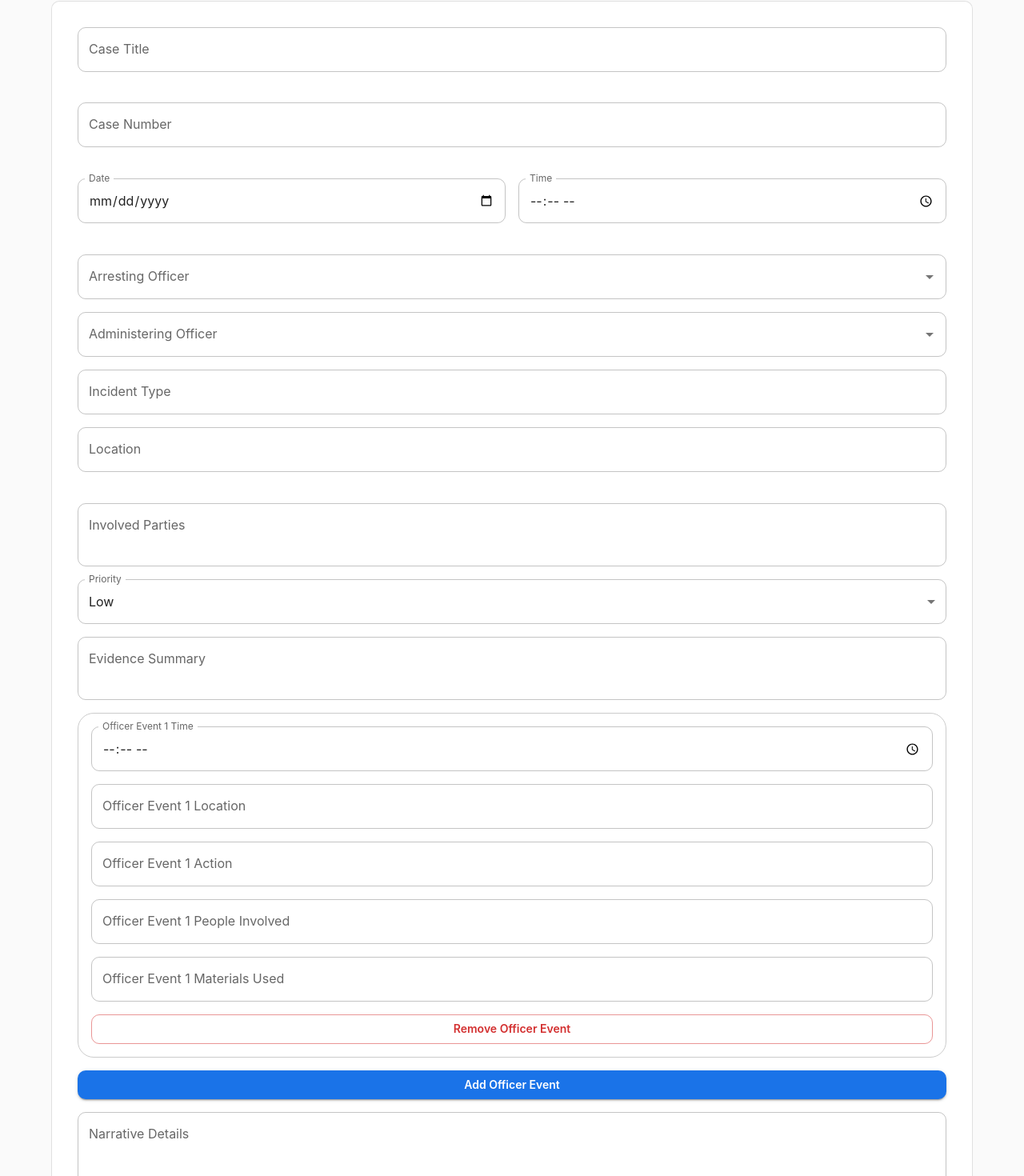
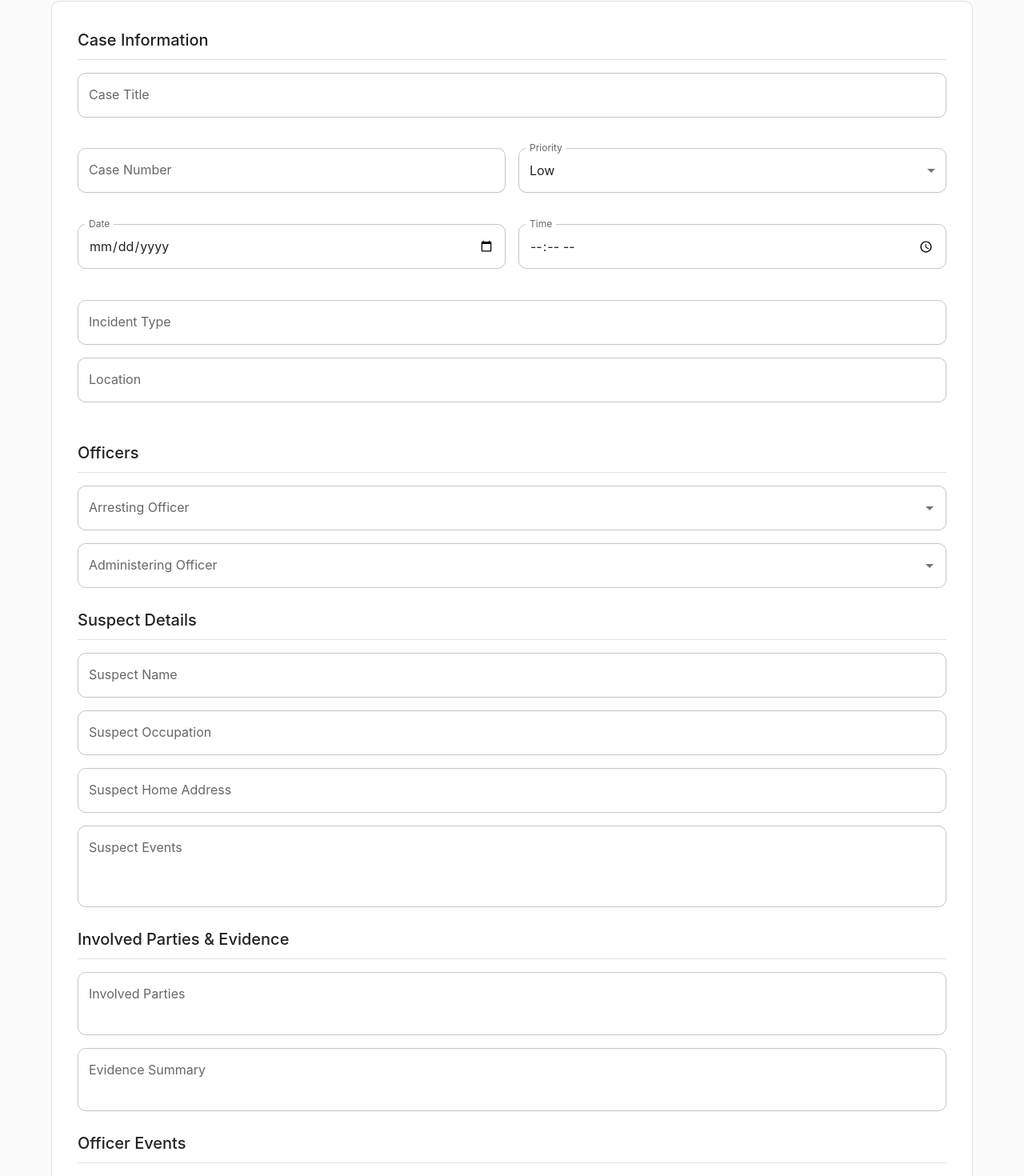
Before and after one commit to JomarMonreal/Investigation-Report-Maker, a React (Vite) app in the folder investigation-report-maker/: page /reports/new in a window 1280 px wide. Shown: the part 277-1747 px from the top of the page at 80% size. Built offline with nearby package versions, Linux system fonts and the light colour scheme.

Commit message:
feat: restructure PoliceCaseDetailsForm for improved layout and organization

```diff
--- a/investigation-report-maker/src/components/PoliceCaseDetailsForm.tsx
+++ b/investigation-report-maker/src/components/PoliceCaseDetailsForm.tsx
@@ -1,7 +1,7 @@
 import * as React from "react";
 import {
   Box,
-  Button, // Re-added Button import
+  Button,
   FormControl,
   InputLabel,
   MenuItem,
@@ -9,12 +9,14 @@ import {
   Stack,
   TextField,
   Autocomplete,
-  createFilterOptions
+  createFilterOptions,
+  Typography,
+  Divider
 } from "@mui/material";
-import type { PoliceCaseDetails, CasePriority } from "../types/PoliceCaseDetails"; // Ensure types are imported
-import { usePoliceOfficerContext } from "../context/PoliceOfficerContext"; // Import context
+import type { SelectChangeEvent } from "@mui/material";
+import type { PoliceCaseDetails, CasePriority } from "../types/PoliceCaseDetails";
+import { usePoliceOfficerContext } from "../context/PoliceOfficerContext";
 import { useNavigate } from "react-router-dom";
-
 
 export interface PoliceCaseDetailsFormProps {
   readonly value: PoliceCaseDetails;
@@ -31,17 +33,22 @@ export const PoliceCaseDetailsForm: React.FC<PoliceCaseDetailsFormProps> = ({
   onChange,
   disabled
 }) => {
-  const [touched, setTouched] = React.useState<Record<keyof PoliceCaseDetails, boolean>>({});
-  const { officers } = usePoliceOfficerContext(); // Use officers from context
+  const [touched, setTouched] = React.useState<
+    Partial<Record<keyof PoliceCaseDetails, boolean>>
+  >({});
+  const { officers } = usePoliceOfficerContext();
   const navigate = useNavigate();
 
   const handleAddNewOfficer = () => {
     navigate("/police-officer-management");
   };
 
-  const setField = React.useCallback(<K extends keyof PoliceCaseDetails>(key: K, next: PoliceCaseDetails[K]) => {
+  const setField = React.useCallback(
+    <K extends keyof PoliceCaseDetails>(key: K, next: PoliceCaseDetails[K]) => {
       onChange({ ...value, [key]: next });
-  }, [onChange, value]); // Memoized to prevent re-creation on every render
+    },
+    [onChange, value]
+  );
 
   const err = (k: keyof PoliceCaseDetails) =>
     touched[k] && !required(String(value[k] ?? ""));
@@ -64,45 +71,58 @@ export const PoliceCaseDetailsForm: React.FC<PoliceCaseDetailsFormProps> = ({
         { time: "", location: "", action: "", peopleInvolved: "", materialsUsed: "" }
       ]);
     }
-  }, [value.officerEvents.length, setField]); // Added missing dependencies
+  }, [value.officerEvents.length, setField]);
 
   const incidentTypes = [
-    "Theft",
     "Assault",
-    "Fraud",
-    "Vandalism",
-    "Robbery",
-    "Kidnapping",
-    "Illegal Drugs",
+    "Carnapping",
     "Cybercrime",
     "Domestic Violence",
+    "Fraud",
+    "Homicide",
     "Human Trafficking",
+    "Illegal Drugs",
+    "Kidnapping",
     "Murder",
-    "Homicide",
-    "Carnapping",
-    "Physical Injury"
+    "Physical Injury",
+    "Robbery",
+    "Theft",
+    "Vandalism"
   ];
 
   const filter = createFilterOptions<string>();
 
   return (
     <Box component="form" noValidate autoComplete="off">
+      <Stack spacing={3}>
+        {/* Case Information */}
+        <Box>
+          <Typography variant="h6" sx={{ mb: 1 }}>
+            Case Information
+          </Typography>
+          <Divider sx={{ mb: 2 }} />
+
           <Stack spacing={2}>
-        {/* Case Details */}
             <TextField
               label="Case Title"
               value={value.caseTitle}
-          onChange={(e: React.ChangeEvent<HTMLInputElement>) => setField("caseTitle", e.target.value)}
+              onChange={(e: React.ChangeEvent<HTMLInputElement>) =>
+                setField("caseTitle", e.target.value)
+              }
               onBlur={() => setTouched((t) => ({ ...t, caseTitle: true }))}
               error={!!err("caseTitle")}
               helperText={err("caseTitle") ? "Required" : " "}
               disabled={disabled}
               fullWidth
             />
+
+            <Stack direction={{ xs: "column", sm: "row" }} spacing={2}>
               <TextField
                 label="Case Number"
                 value={value.caseNumber}
-          onChange={(e: React.ChangeEvent<HTMLInputElement>) => setField("caseNumber", e.target.value)}
+                onChange={(e: React.ChangeEvent<HTMLInputElement>) =>
+                  setField("caseNumber", e.target.value)
+                }
                 onBlur={() => setTouched((t) => ({ ...t, caseNumber: true }))}
                 error={!!err("caseNumber")}
                 helperText={err("caseNumber") ? "Required" : " "}
@@ -110,12 +130,34 @@ export const PoliceCaseDetailsForm: React.FC<PoliceCaseDetailsFormProps> = ({
                 fullWidth
               />
 
+              <FormControl fullWidth disabled={disabled} error={!!err("priority")}>
+                <InputLabel id="priority-label">Priority</InputLabel>
+                <Select
+                  labelId="priority-label"
+                  label="Priority"
+                  value={value.priority}
+                  onChange={(e: SelectChangeEvent<CasePriority>) =>
+                    setField("priority", e.target.value as CasePriority)
+                  }
+                  onBlur={() => setTouched((t) => ({ ...t, priority: true }))}
+                >
+                  {priorities.map((p) => (
+                    <MenuItem key={p} value={p}>
+                      {p}
+                    </MenuItem>
+                  ))}
+                </Select>
+              </FormControl>
+            </Stack>
+
             <Stack direction={{ xs: "column", sm: "row" }} spacing={2}>
               <TextField
                 label="Date"
                 type="date"
                 value={value.date}
-            onChange={(e: React.ChangeEvent<HTMLInputElement>) => setField("date", e.target.value)}
+                onChange={(e: React.ChangeEvent<HTMLInputElement>) =>
+                  setField("date", e.target.value)
+                }
                 onBlur={() => setTouched((t) => ({ ...t, date: true }))}
                 error={!!err("date")}
                 helperText={err("date") ? "Required" : " "}
@@ -127,7 +169,9 @@ export const PoliceCaseDetailsForm: React.FC<PoliceCaseDetailsFormProps> = ({
                 label="Time"
                 type="time"
                 value={value.time}
-            onChange={(e: React.ChangeEvent<HTMLInputElement>) => setField("time", e.target.value)}
+                onChange={(e: React.ChangeEvent<HTMLInputElement>) =>
+                  setField("time", e.target.value)
+                }
                 onBlur={() => setTouched((t) => ({ ...t, time: true }))}
                 error={!!err("time")}
                 helperText={err("time") ? "Required" : " "}
@@ -138,40 +182,11 @@ export const PoliceCaseDetailsForm: React.FC<PoliceCaseDetailsFormProps> = ({
             </Stack>
 
             <Autocomplete
-          options={[...officers.map((o) => o.name), "+ Add New Officer"]}
-          value={value.assignedOfficer}
-          onChange={(event, newValue) => {
-            if (newValue === "+ Add New Officer") {
-              handleAddNewOfficer();
-            } else {
-              setField("assignedOfficer", newValue || "");
-            }
-          }}
-          renderInput={(params) => <TextField {...params} label="Arresting Officer" fullWidth />}
-          disabled={disabled}
-        />
-
-        <Autocomplete
-          options={[...officers.map((o) => o.name), "+ Add New Officer"]}
-          value={value.administeringOfficer}
-          onChange={(event, newValue) => {
-            if (newValue === "+ Add New Officer") {
-              handleAddNewOfficer();
-            } else {
-              setField("administeringOfficer", newValue || "");
-            }
-          }}
-          renderInput={(params) => <TextField {...params} label="Administering Officer" fullWidth />}
-          disabled={disabled}
-        />
-
-        <Autocomplete
               freeSolo
               options={incidentTypes}
               filterOptions={(options, params) => {
                 const filtered = filter(options, params);
 
-            // Suggest the input value if it doesn't exist in the options
                 if (params.inputValue !== "" && !options.includes(params.inputValue)) {
                   filtered.push(params.inputValue);
                 }
@@ -182,25 +197,125 @@ export const PoliceCaseDetailsForm: React.FC<PoliceCaseDetailsFormProps> = ({
               onChange={(_, newValue) => {
                 setField("incidentType", newValue || "");
               }}
-          renderInput={(params) => <TextField {...params} label="Incident Type" fullWidth />}
+              renderInput={(params) => (
+                <TextField {...params} label="Incident Type" fullWidth />
+              )}
               disabled={disabled}
             />
 
             <TextField
               label="Location"
               value={value.location}
-          onChange={(e: React.ChangeEvent<HTMLInputElement>) => setField("location", e.target.value)}
+              onChange={(e: React.ChangeEvent<HTMLInputElement>) =>
+                setField("location", e.target.value)
+              }
               onBlur={() => setTouched((t) => ({ ...t, location: true }))}
               error={!!err("location")}
               helperText={err("location") ? "Required" : " "}
               disabled={disabled}
               fullWidth
             />
+          </Stack>
+        </Box>
 
+        {/* Officers */}
+        <Box>
+          <Typography variant="h6" sx={{ mb: 1 }}>
+            Officers
+          </Typography>
+          <Divider sx={{ mb: 2 }} />
+
+          <Stack spacing={2}>
+            <Autocomplete
+              options={[...officers.map((o) => o.name), "+ Add New Officer"]}
+              value={value.assignedOfficer}
+              onChange={(_, newValue) => {
+                if (newValue === "+ Add New Officer") {
+                  handleAddNewOfficer();
+                } else {
+                  setField("assignedOfficer", newValue || "");
+                }
+              }}
+              renderInput={(params) => (
+                <TextField {...params} label="Arresting Officer" fullWidth />
+              )}
+              disabled={disabled}
+            />
+
+            <Autocomplete
+              options={[...officers.map((o) => o.name), "+ Add New Officer"]}
+              value={value.administeringOfficer}
+              onChange={(_, newValue) => {
+                if (newValue === "+ Add New Officer") {
+                  handleAddNewOfficer();
+                } else {
+                  setField("administeringOfficer", newValue || "");
+                }
+              }}
+              renderInput={(params) => (
+                <TextField {...params} label="Administering Officer" fullWidth />
+              )}
+              disabled={disabled}
+            />
+          </Stack>
+        </Box>
+
+        {/* Suspect Details */}
+        <Box>
+          <Typography variant="h6" sx={{ mb: 1 }}>
+            Suspect Details
+          </Typography>
+          <Divider sx={{ mb: 2 }} />
+
+          <Stack spacing={2}>
+            <TextField
+              label="Suspect Name"
+              value={value.suspectName}
+              onChange={(e) => setField("suspectName", e.target.value)}
+              disabled={disabled}
+              fullWidth
+            />
+            <TextField
+              label="Suspect Occupation"
+              value={value.suspectOccupation}
+              onChange={(e) => setField("suspectOccupation", e.target.value)}
+              disabled={disabled}
+              fullWidth
+            />
+            <TextField
+              label="Suspect Home Address"
+              value={value.suspectHomeAddress}
+              onChange={(e) => setField("suspectHomeAddress", e.target.value)}
+              disabled={disabled}
+              fullWidth
+            />
+            <TextField
+              label="Suspect Events"
+              value={value.suspectEvents}
+              onChange={(e) => setField("suspectEvents", e.target.value)}
+              disabled={disabled}
+              fullWidth
+              multiline
+              minRows={3}
+              placeholder="Describe events related to the suspect."
+            />
+          </Stack>
+        </Box>
+
+        {/* Involved Parties & Evidence */}
+        <Box>
+          <Typography variant="h6" sx={{ mb: 1 }}>
+            Involved Parties & Evidence
+          </Typography>
+          <Divider sx={{ mb: 2 }} />
+
+          <Stack spacing={2}>
             <TextField
               label="Involved Parties"
               value={value.involvedParties}
-          onChange={(e: React.ChangeEvent<HTMLInputElement>) => setField("involvedParties", e.target.value)}
+              onChange={(e: React.ChangeEvent<HTMLInputElement>) =>
+                setField("involvedParties", e.target.value)
+              }
               disabled={disabled}
               fullWidth
               multiline
@@ -208,34 +323,37 @@ export const PoliceCaseDetailsForm: React.FC<PoliceCaseDetailsFormProps> = ({
               placeholder="List names; separate by commas or new lines."
             />
 
-        <FormControl fullWidth disabled={disabled} error={!!err("priority")}>
-          <InputLabel id="priority-label">Priority</InputLabel>
-          <Select
-            labelId="priority-label"
-            label="Priority"
-            value={value.priority}
-            onChange={(e: React.ChangeEvent<{ value: unknown }>) => setField("priority", e.target.value as CasePriority)}
-            onBlur={() => setTouched((t) => ({ ...t, priority: true }))}
-          >
-            {priorities.map((p) => (
-              <MenuItem key={p} value={p}>{p}</MenuItem>
-            ))}
-          </Select>
-        </FormControl>
-
             <TextField
               label="Evidence Summary"
               value={value.evidenceSummary}
-          onChange={(e: React.ChangeEvent<HTMLInputElement>) => setField("evidenceSummary", e.target.value)}
+              onChange={(e: React.ChangeEvent<HTMLInputElement>) =>
+                setField("evidenceSummary", e.target.value)
+              }
               disabled={disabled}
               fullWidth
               multiline
               minRows={2}
             />
+          </Stack>
+        </Box>
 
         {/* Officer Events */}
+        <Box>
+          <Typography variant="h6" sx={{ mb: 1 }}>
+            Officer Events
+          </Typography>
+          <Divider sx={{ mb: 2 }} />
+
+          <Stack spacing={2}>
             {value.officerEvents.map((event, index) => (
-          <Box key={index} sx={{ border: "1px solid #ccc", borderRadius: 2, padding: 2, marginBottom: 2 }}>
+              <Box
+                key={index}
+                sx={{
+                  border: "1px solid #ccc",
+                  borderRadius: 2,
+                  padding: 2
+                }}
+              >
                 <Stack spacing={2}>
                   <TextField
                     label={`Officer Event ${index + 1} Time`}
@@ -321,18 +439,29 @@ export const PoliceCaseDetailsForm: React.FC<PoliceCaseDetailsFormProps> = ({
             >
               Add Officer Event
             </Button>
+          </Stack>
+        </Box>
 
         {/* Narrative */}
+        <Box>
+          <Typography variant="h6" sx={{ mb: 1 }}>
+            Additional Details
+          </Typography>
+          <Divider sx={{ mb: 2 }} />
+
           <TextField
-          label="Narrative Details"
+            label="Additional Details"
             value={value.narrative}
-          onChange={(e: React.ChangeEvent<HTMLInputElement>) => setField("narrative", e.target.value)}
+            onChange={(e: React.ChangeEvent<HTMLInputElement>) =>
+              setField("narrative", e.target.value)
+            }
             disabled={disabled}
             fullWidth
             multiline
             minRows={8}
             placeholder="Additional narrative details about the case."
           />
+        </Box>
       </Stack>
     </Box>
   );
```
Lines whose indentation alone changed are shown as unchanged.
